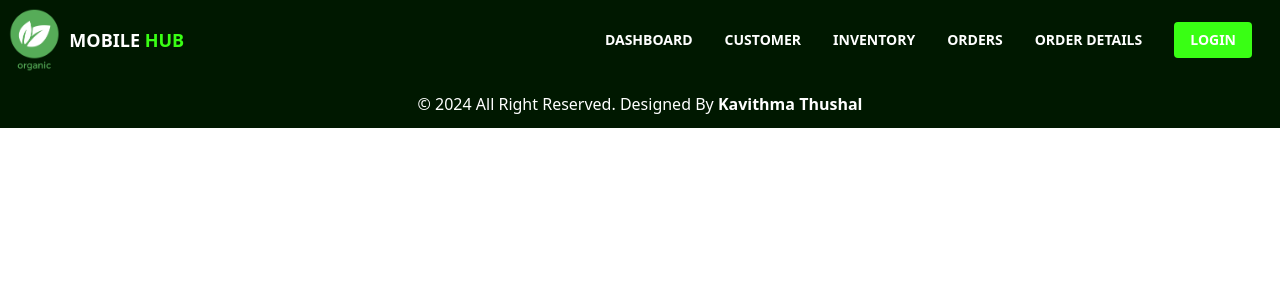
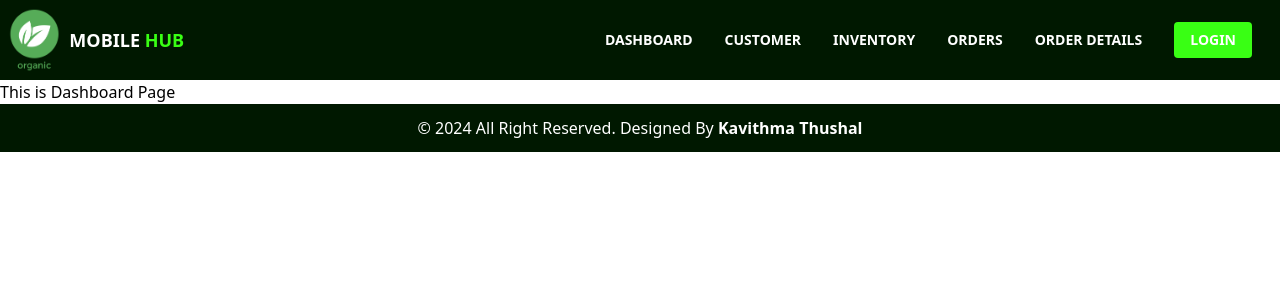
Before and after one commit to Kavithma-Thushal/Organic-Shop-MERN, a React (Create React App) app: page / in a window 1280 px wide. Shown: the top 300 px of the page. Built offline with nearby package versions, Linux system fonts and the light colour scheme.

Commit message:
gh-pages Updated

```diff
--- a/package.json
+++ b/package.json
@@ -5,7 +5,7 @@
   "license": "Apache-2.0",
   "private": true,
   "description": "This is learning about MERN in GDSE66",
-  "homepage": "https://Kavithma-Thushal.github.io/Organic-Shop-MERN",
+  "homepage": "https://Kavithma-Thushal.github.io",
   "dependencies": {
     "@testing-library/jest-dom": "^5.17.0",
     "@testing-library/react": "^13.4.0",
--- a/src/views/components/Content/Content.tsx
+++ b/src/views/components/Content/Content.tsx
@@ -9,7 +9,7 @@ export function Content() {
     return (
         <div>
             <Routes>
-                <Route path={"/Organic-Shop-MERN"} element={<Dashboard/>}></Route>
+                <Route path={"/"} element={<Dashboard/>}></Route>
                 <Route path={"/dashboard"} element={<Dashboard/>}></Route>
                 <Route path={"/customer"} element={<Customer/>}></Route>
                 <Route path={"/item"} element={<Item/>}></Route>
```
